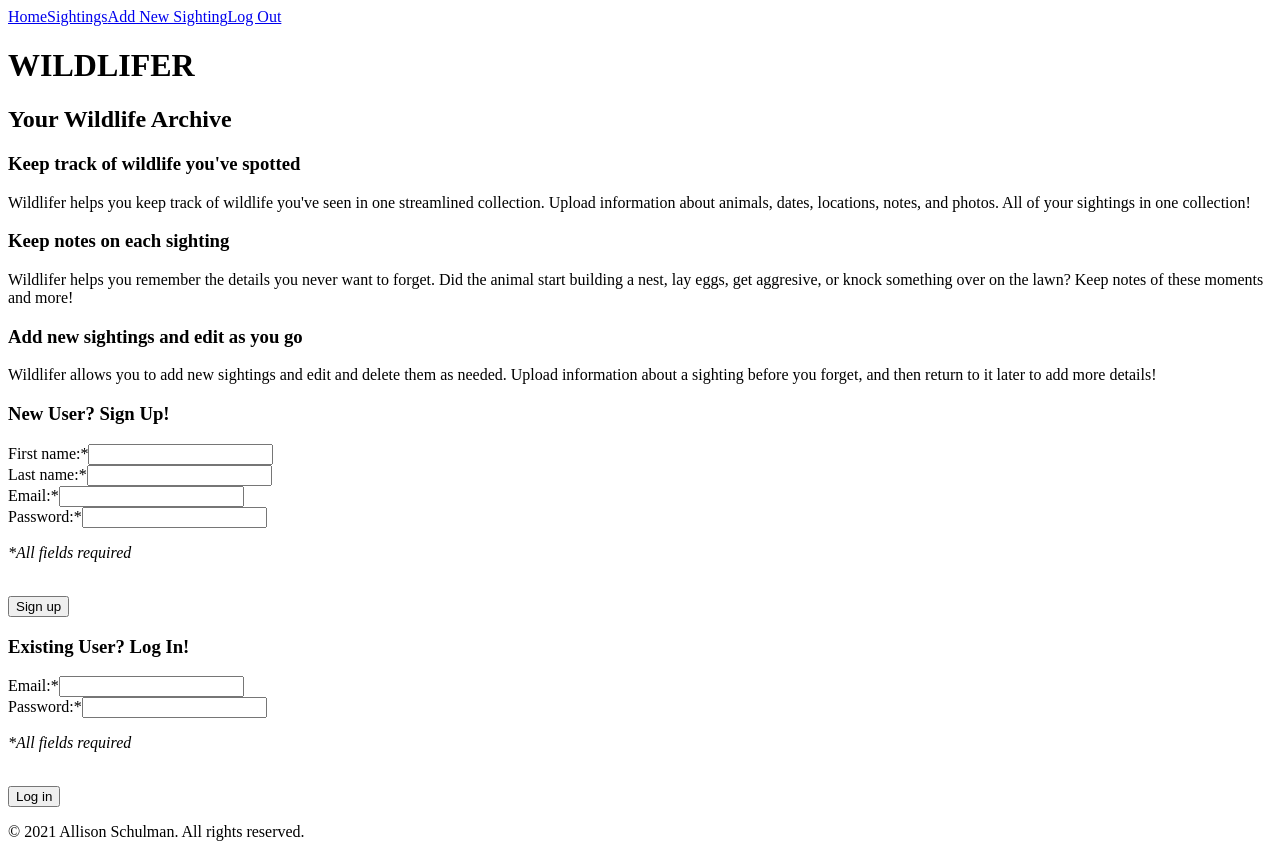
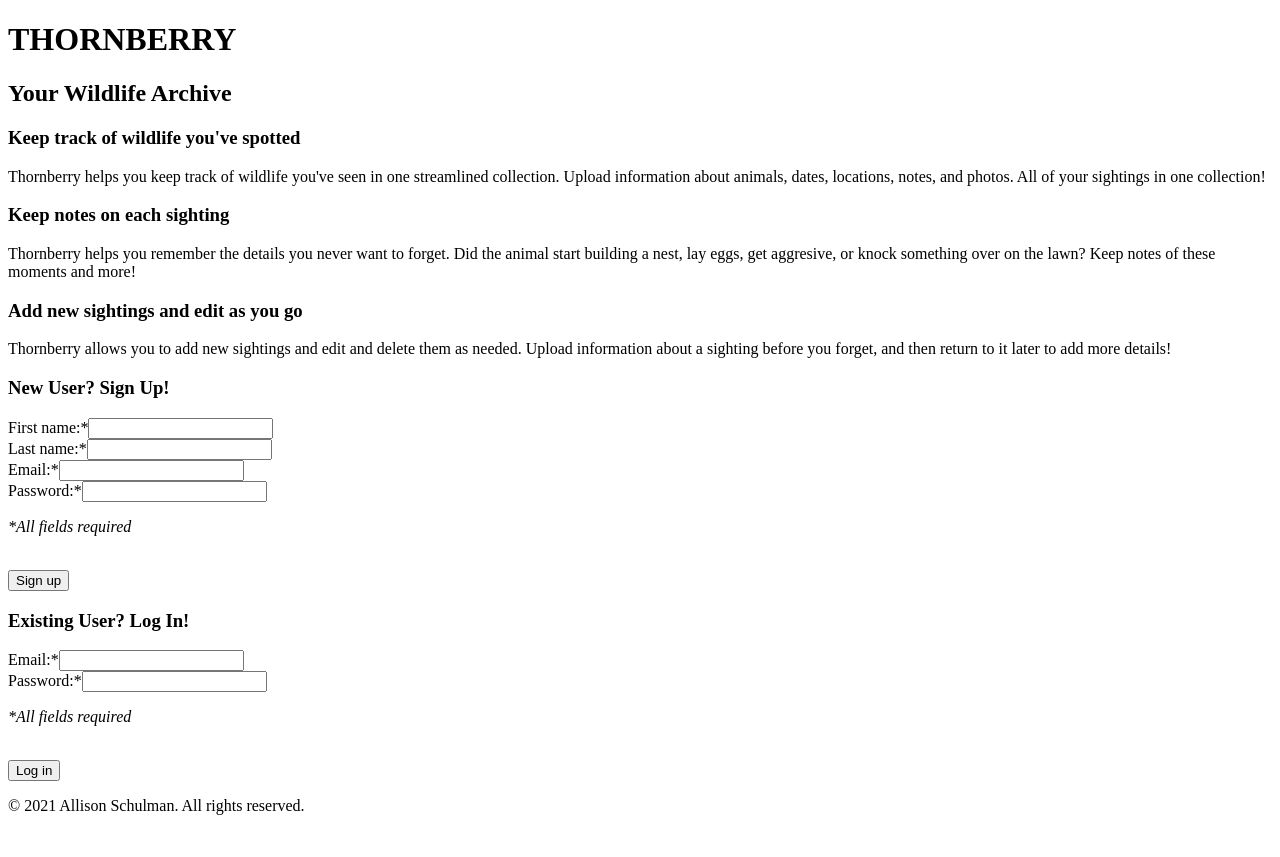
Before and after one commit to sneakin-allie/thornberry-client, a React (Create React App) app: page / in a window 1280 px wide. After the commit the page ends 831 px from the top, so only its background shows below. Built offline with nearby package versions, Linux system fonts and the light colour scheme; no server answers.

Commit message:
Fixed nav to conditionally render

```diff
--- a/public/index.html
+++ b/public/index.html
@@ -24,7 +24,7 @@
       work correctly both with client-side routing and a non-root public URL.
       Learn how to configure a non-root public URL by running `npm run build`.
     -->
-    <title>React App</title>
+    <title>Thornberry</title>
   </head>
   <body>
     <noscript>You need to enable JavaScript to run this app.</noscript>
--- a/src/App.js
+++ b/src/App.js
@@ -15,18 +15,21 @@ class App extends React.Component {
     this.state = {
       sightings: [],
       userInfo: {},
+      isLoggedIn: false
     }
   }
 
   handleSignUp = newUser => {
     this.setState({
-      userInfo: newUser
+      userInfo: newUser,
+      isLoggedIn: true
     })
   }
 
   handleLogin = existingUser => {
     this.setState({
-      userInfo: existingUser
+      userInfo: existingUser,
+      isLoggedIn: true
     })
   }
 
@@ -61,14 +64,15 @@ class App extends React.Component {
   }
 
   render() {
+    const isLoggedIn = this.state.isLoggedIn;
     return (
       <BrowserRouter>
         <div className="App">
           <nav>
-            <Route
-              path="/"
-              component={Nav}
-            />
+            {isLoggedIn
+              ? <Route path="/" component={Nav} />
+              : null
+            }
           </nav>
           <header>
             <Header />
--- a/src/Header/Header.js
+++ b/src/Header/Header.js
@@ -4,7 +4,7 @@ class Header extends React.Component {
     render() {
         return (
             <div className="Header">
-                <h1>WILDLIFER</h1>
+                <h1>THORNBERRY</h1>
                 <h2>Your Wildlife Archive</h2>
             </div>
         )
--- a/src/LandingPage/LandingPage.js
+++ b/src/LandingPage/LandingPage.js
@@ -7,11 +7,11 @@ class LandingPage extends React.Component {
         return (
             <div className="Landing-page">
                 <h3>Keep track of wildlife you've spotted</h3>
-                    <p>Wildlifer helps you keep track of wildlife you've seen in one streamlined collection. Upload information about animals, dates, locations, notes, and photos. All of your sightings in one collection!</p>
+                    <p>Thornberry helps you keep track of wildlife you've seen in one streamlined collection. Upload information about animals, dates, locations, notes, and photos. All of your sightings in one collection!</p>
                 <h3>Keep notes on each sighting</h3>
-                    <p>Wildlifer helps you remember the details you never want to forget. Did the animal start building a nest, lay eggs, get aggresive, or knock something over on the lawn? Keep notes of these moments and more!</p>
+                    <p>Thornberry helps you remember the details you never want to forget. Did the animal start building a nest, lay eggs, get aggresive, or knock something over on the lawn? Keep notes of these moments and more!</p>
                 <h3>Add new sightings and edit as you go</h3>
-                    <p>Wildlifer allows you to add new sightings and edit and delete them as needed. Upload information about a sighting before you forget, and then return to it later to add more details!</p>
+                    <p>Thornberry allows you to add new sightings and edit and delete them as needed. Upload information about a sighting before you forget, and then return to it later to add more details!</p>
                 <SignUpForm onSignUp={this.props.onSignUp}/>
                 <LoginForm onLogin={this.props.onLogin}/>
             </div>
```
Also changed, not shown: vercel.json (added), 1 other file (tests, documents, lock files or other folders).
